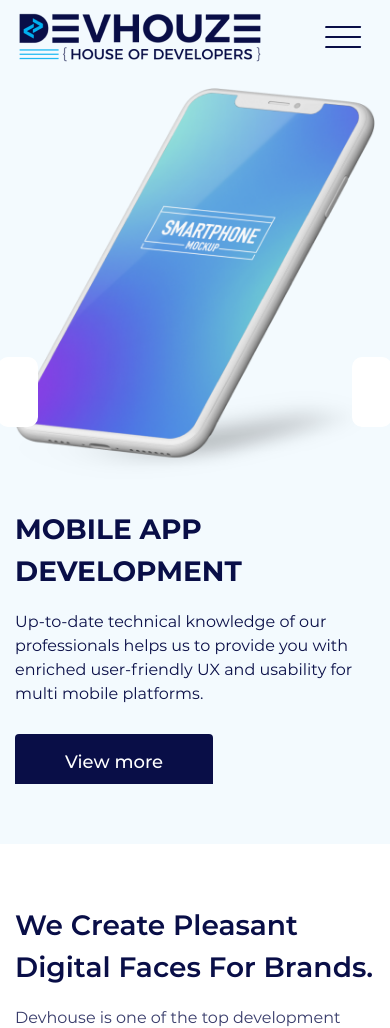
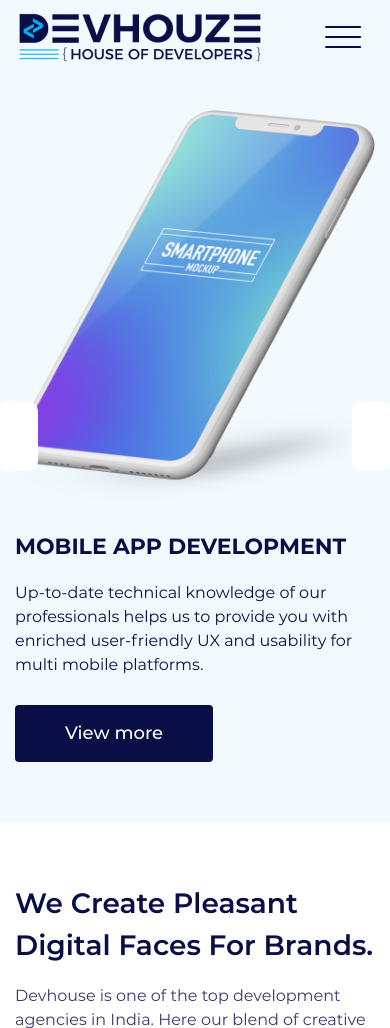
Before and after one commit to infodevsujit/devhouse, a CodeIgniter app: page /database/ in a window 390 px wide; the page is wider, and only the part inside the window is pictured. Shown: the top 1028 px of that part. Run offline with CodeIgniter, Linux system fonts and the light colour scheme.

Commit message:
working-on-responsive

```diff
--- a/application/views/header/header_start.php
+++ b/application/views/header/header_start.php
@@ -1,3 +1,4 @@
 <link href="<?= base_url(); ?>assets/css/global.css" rel="stylesheet">
 <link href="<?= base_url(); ?>assets/css/bootstrap.min.css" rel="stylesheet">
 <link  href="<?= base_url(); ?>assets/css/style.css" rel="stylesheet">
+<link  href="<?= base_url(); ?>assets/css/responsive.css" rel="stylesheet">
--- a/application/views/index.php
+++ b/application/views/index.php
@@ -5,12 +5,12 @@
                 <div class="container d-flex flex-fill h-100">
                     <div class="row d-flex flex-fill align-items-center">
                         <div class="col-md-6 d-flex flex-fill flex-column justify-content-start align-items-start order-md-1 order-2">
-                            <h1 class="text-uppercase fz28 fw-7 color mb-0 mt-60 mt-sm-28">Mobile app development</h1>
+                            <h1 class="text-uppercase fz28 fw-7 color mb-0 mt-60 mt-sm-28 fz22-sm">Mobile app development</h1>
                             <P class="fz16 color mb-0 mt-18 mb-0 pr-28 pr-sm0">Up-to-date technical knowledge of our professionals helps us to provide you with enriched user-friendly UX and usability for multi mobile platforms.</P>
                             <a href="<?php echo base_url('mobile-app-development'); ?>" class="primary-btn mt-28 float-left">View more </a>
                         </div>
                         <div class="col-md-6 d-flex flex-fill align-items-center justify-content-center order-md-2 order-1">
-                            <figure class="mb-0 ml-auto mt-60 pt-60 pt-sm-28">
+                            <figure class="mb-0 ml-auto mt-60 mt-sm0 pt-60 pt-sm0">
                                 <img src="<?php echo base_url(); ?>assets/images/ios.png" alt="mobile app development" >
                             </figure>
                         </div>
@@ -21,11 +21,11 @@
                 <div class="container d-flex flex-fill h-100">
                     <div class="row d-flex flex-fill align-items-center">
                         <div class="col-md-6 d-flex flex-fill flex-column justify-content-start align-items-start order-md-1 order-2">
-                            <h1 class="text-uppercase fz28 fw-7 color mb-0 mt-60 mt-sm-28">Web development</h1>
+                            <h1 class="text-uppercase fz28 fw-7 color mb-0 mt-60 mt-sm-28 fz22-sm">Web development</h1>
                             <P class="fz16 color mb-0 mt-18 mb-0 pr-28 pr-sm0">We assure you of giving identity to your dreams which will help you maintain communication between you and your clients and have an online presence which will strengthen your brand.</P>
                             <a href="<?php echo base_url('website-development'); ?>" class="primary-btn mt-28 float-left">View more</a>
                         </div>
-                        <div class="col-md-6 d-flex flex-fill align-items-center justify-content-center order-md-2 order-1 pt-sm-28 mt-sm-60">
+                        <div class="col-md-6 d-flex flex-fill align-items-center justify-content-center order-md-2 order-1 pt-sm0 mt-sm0">
                             <div class="card rounded-lg bg-black mb-6 mb-md-0 img-skewed-item screenshot w-100 bg-color" data-v-b729193c="">
                                 <div class="card-header border-white-10" data-v-b729193c="" style="background-color: #000; border-color:#000">
                                     <div class="d-flex" data-v-b729193c=""><span class="bg-danger rounded-circle" style="width: 10px; height: 10px;" data-v-b729193c=""></span> <span class="bg-warning rounded-circle ml-1" style="width: 10px; height: 10px;" data-v-b729193c=""></span> <span class="bg-success rounded-circle ml-1" style="width: 10px; height: 10px;" data-v-b729193c=""></span></div>
@@ -40,13 +40,13 @@
                 <div class="container d-flex flex-fill h-100">
                     <div class="row d-flex flex-fill align-items-center">
                         <div class="col-md-6 d-flex flex-fill flex-column justify-content-start align-items-start order-md-1 order-2">
-                            <h1 class="text-uppercase fz28 fw-7 color mb-0 mt-60 mt-sm-28">UI / UX design</h1>
+                            <h1 class="text-uppercase fz28 fw-7 color mb-0 mt-60 mt-sm-28 fz22-sm">UI / UX design</h1>
                             <P class="fz16 color mb-0 mt-18 mb-0 pr-28 pr-sm0">Good design is more than a language which gives a speech to unspoken words. That's what we ensure while delivering every UI/UX design. Our creative designers will provide you with top-notch designs.</P>
                             <a href="<?php echo base_url('ui-ux-design'); ?>" class="primary-btn mt-28 float-left">View more</a>
                         </div>
                         <div class="col-md-6 d-flex flex-fill align-items-center justify-content-center order-md-2 order-1">
-                            <figure class="mb-0 ml-auto mt-60 pt-60 pt-sm-28">
-                                <img src="<?php echo base_url(); ?>assets/images/ui-ux/ui-ux.svg" alt="UI / UX design">
+                            <figure class="mb-0 ml-auto mt-60 mt-sm0 pt-60 pt-sm0">
+                                <img src="<?php echo base_url(); ?>assets/images/ui-ux.png" alt="UI / UX design">
                             </figure>
                         </div>
                     </div>
@@ -56,13 +56,13 @@
                 <div class="container d-flex flex-fill h-100">
                     <div class="row d-flex flex-fill align-items-center">
                         <div class="col-md-6 d-flex flex-fill flex-column justify-content-start align-items-start order-md-1 order-2">
-                            <h1 class="text-uppercase fz28 fw-7 color mb-0 mt-60 mt-sm-28">Digital Marketing</h1>
+                            <h1 class="text-uppercase fz28 fw-7 color mb-0 mt-60 mt-sm-28 fz22-sm">Digital Marketing</h1>
                             <P class="fz16 color mb-0 mt-18 mb-0 pr-28 pr-sm0">If your business is not searchable today, it is hiding somewhere under a rock. Healthy digital marketing practice is vital to making your business visible to a prospective lead, consumer or seeker. A comprehensive approach today requires effective UI/UX, content development and backlink strategy.</P>
                             <a href="<?php echo base_url('digital-marketing'); ?>" class="primary-btn mt-28 float-left">View more</a>
                         </div>
                         <div class="col-md-6 d-flex flex-fill align-items-center justify-content-center order-md-2 order-1">
-                            <figure class="mb-0 ml-auto mx-sm0 mt-60 pt-60 pt-sm-28">
-                                <img src="<?php echo base_url(); ?>assets/images/website/digital-marketing.jpg" alt="Digital Marketing" width="500px" height="500px">
+                            <figure class="mb-0 ml-auto mx-sm0 mt-60 mt-sm0 pt-60 pt-sm0">
+                                <img src="<?php echo base_url(); ?>assets/images/digital-marketing.jpg" alt="Digital Marketing" width="500px" height="500px">
                             </figure>
                         </div>
                     </div>
--- a/assets/css/global.css
+++ b/assets/css/global.css
@@ -1948,6 +1948,9 @@ a:hover {
     .pl-sm-80 {
         padding-left: calc(var(--v2) * 40);
     }
+    .pt-sm0 {
+        padding-top: 0;
+    }
     .pt-sm-8 {
         padding-top: calc(var(--v2) * 4);
     }
--- a/assets/css/responsive.css
+++ b/assets/css/responsive.css
@@ -1,11 +1,41 @@
 @media screen and (max-width: 992px) {
     .container {
         max-width: 100%!important;
+    }
+    .carousel-item {
+        height: auto !important;
     }
     .about .box {
         position: relative;
         left: unset !important;
         top: unset !important;
+    }
+    .screenshot {
+        height: 422px
+    }
+    #navbarSupportedContent {
+        background: #090e47;
+        color: white;
+        width: calc(100% + 30px);
+        position: absolute;
+        left: -15px;
+        top: 100%;
+        right: 0;
+    }
+    #navbarSupportedContent ul li a {
+        color: white;
+    }
+    #navbarSupportedContent ul li {
+        padding: 6px 15px;
+    }
+    .get-started {
+        display: inline-block;
+        border: none;
+        color: white;
+        padding: 0;
+        margin-left: 15px;
+        margin-bottom: 20px;
+        margin-top: 13px;
     }
 }
 
```
Also changed, not shown: assets/images/app-development.png (added), assets/images/digital-marketing.jpg (added), assets/images/ui-ux.png (added), assets/images/ui-ux.svg (added).
